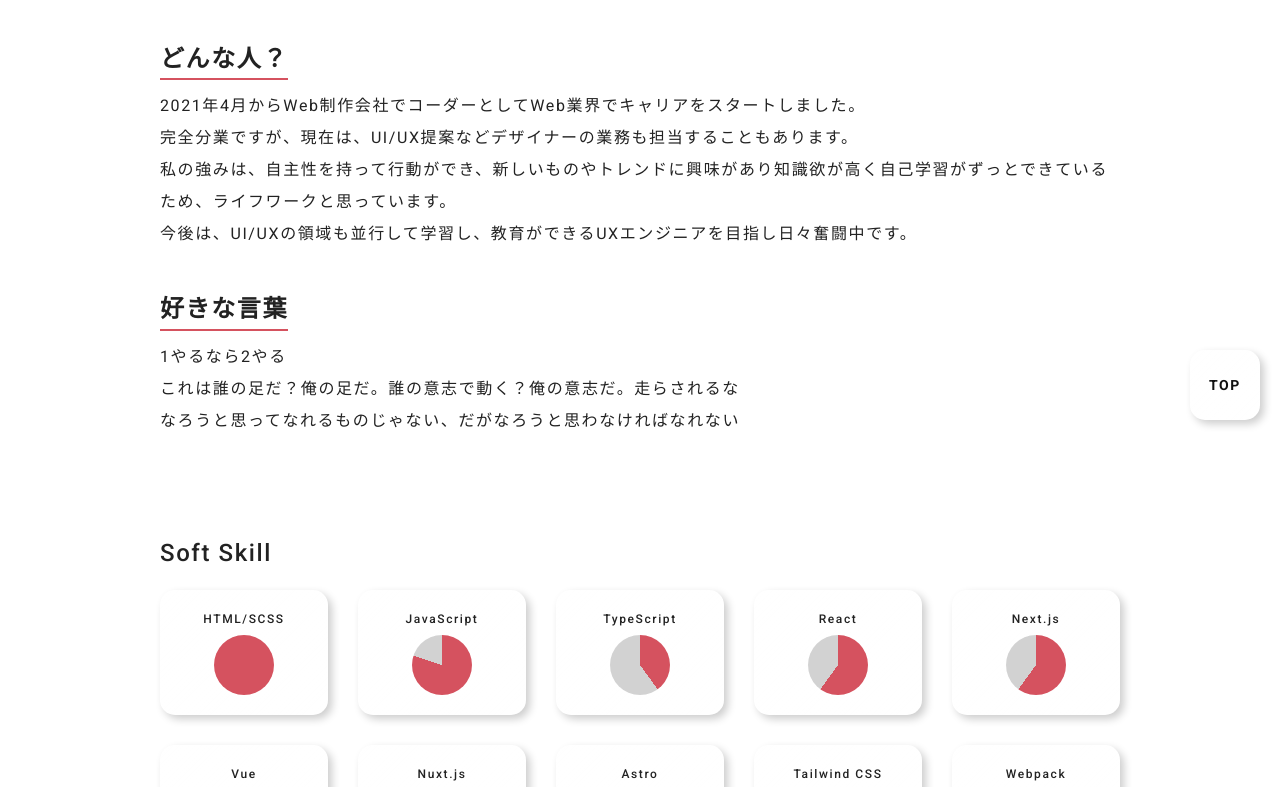
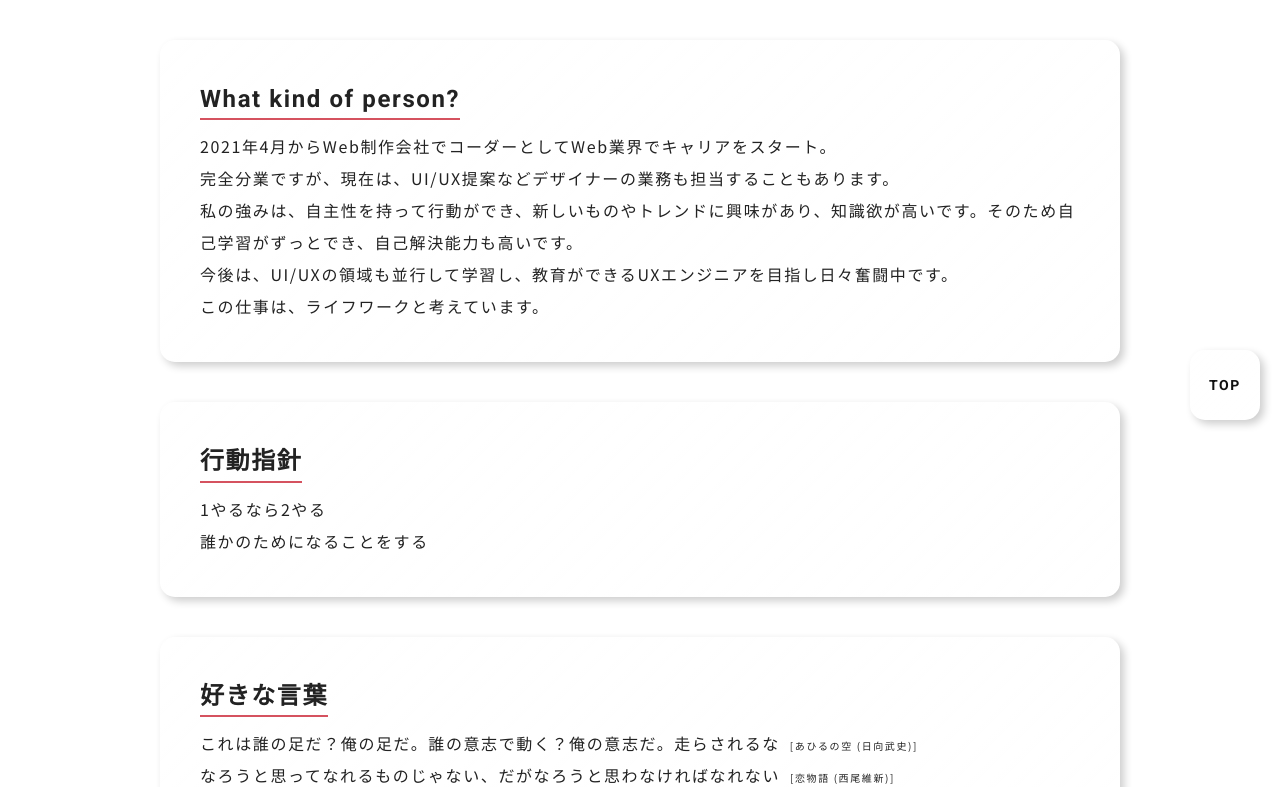
Before and after one commit to yuyuyusan/re-portfolio, a Next.js app: page /about in a window 1280 px wide. Shown: the part 360-1147 px from the top of the page. Built offline with nearby package versions, Linux system fonts and the light colour scheme.

Commit message:
[update] about

```diff
--- a/src/app/_components/ParticleBg/index.module.scss
+++ b/src/app/_components/ParticleBg/index.module.scss
@@ -1 +1,4 @@
 @use 'variables.scss' as *;
+.particlesBg {
+  position: fixed;
+}
--- a/src/app/_components/ParticleBg/index.tsx
+++ b/src/app/_components/ParticleBg/index.tsx
@@ -2,6 +2,7 @@
 import TSParticles from 'react-tsparticles';
 import { loadFull } from 'tsparticles';
 import { Engine } from 'tsparticles-engine';
+import styles from './index.module.scss';
 
 export default function ParticleBg() {
   const particlesInit = async (main: Engine) => {
@@ -11,6 +12,7 @@ export default function ParticleBg() {
     <TSParticles
       init={particlesInit}
       id="tsparticles"
+      className={styles.particlesBg}
       options={{
         autoPlay: true,
         background: {
--- a/src/app/_components/WorksListItem/index.module.scss
+++ b/src/app/_components/WorksListItem/index.module.scss
@@ -41,6 +41,9 @@
   width: calc((100% - (40px * 1)) / 2);
   @include mq(tab) {
     margin-bottom: 50px;
+    @include mq(sp) {
+      width: 100%;
+    }
   }
   &:last-child {
     margin-bottom: 0;
--- a/src/app/_components/WorksListItem/index.tsx
+++ b/src/app/_components/WorksListItem/index.tsx
@@ -66,7 +66,7 @@ export default function WorksListItem({
           />
         )}
         <figure className={styles.thumbnail}>
-          {works.mockup && (
+          {(works.mockup && (
             <Image
               src={works.mockup.url}
               alt={works.title}
@@ -82,7 +82,7 @@ export default function WorksListItem({
               }
               onClick={onClick}
             />
-          ) || (
+          )) || (
             <Image
               src={works.image.url}
               alt={works.title}
@@ -99,7 +99,6 @@ export default function WorksListItem({
               onClick={onClick}
             />
           )}
-
         </figure>
       </Link>
       <time
@@ -116,6 +115,7 @@ export default function WorksListItem({
         })}
       </time>
       <h3>{works.title}</h3>
+      {works.url && (
         <a
           href={works.url}
           target="_blank"
@@ -124,6 +124,7 @@ export default function WorksListItem({
         >
           {works.url}
         </a>
+      )}
     </li>
   );
 }
--- a/src/app/about/index.module.scss
+++ b/src/app/about/index.module.scss
@@ -17,8 +17,14 @@
 
 .def {
   margin-bottom: 100px;
-  .defInner {
+}
+.def .defInner {
   margin-bottom: 40px;
+  @include Glassmor;
+  padding: 40px;
+  @include mq(sp) {
+    padding: 40px 20px;
+  }
   &:last-child {
     margin-bottom: 0;
   }
@@ -27,25 +33,33 @@
     margin-bottom: 10px;
     border-bottom: 2px solid map-get($colors, red01);
     @include fontEn($size: 24px, $weight: bold);
+    @include mq(sp) {
+      @include fontEn($size: 20px, $weight: bold);
+    }
   }
   .defDesc {
-      @include fontEn($size: 16px, $weight: 400);
+    margin-bottom: 20px;
     line-height: 2;
+    &:last-child {
+      margin-bottom: 0;
+    }
+    &.jp {
+      @include fontJp($size: 16px, $weight: 400);
+      @include mq(sp) {
+        font-size: 14px;
       }
     }
+    &.en {
+      @include fontEn($size: 16px, $weight: 400);
+      @include mq(sp) {
+        font-size: 14px;
       }
-
-.jp {
-  display: none;
     }
-.jp,
-.en {
-  span {
-    display: block;
-    @include fontEn($size: 18px, $weight: 500);
-    margin-bottom: 20px;
-    &:last-child {
-      margin-bottom: 0;
+    .quote {
+      display: inline-block;
+      vertical-align: middle;
+      margin-left: 10px;
+      @include fontJp($size: 10px, $weight: 400);
     }
   }
 }
--- a/src/app/about/page.tsx
+++ b/src/app/about/page.tsx
@@ -4,19 +4,6 @@ import styles from './index.module.scss';
 import Image from 'next/image';
 
 export default function About() {
-  // const EnglishText = (
-  //   <>
-  //     I started my career in the web industry as a coder in a web production
-  //     company in April 2021. Although it is a complete division of labor, I am
-  //     currently also in charge of designers' tasks such as UI/UX proposals. My
-  //     strengths are that I can take initiative, am interested in new things and
-  //     trends, and have a high appetite for knowledge. I have a lot of hard work,
-  //     but I am able to self-learn all the time. For this reason, I consider this
-  //     to be my favorite job and my life's work. In the future, I will be
-  //     learning UI/UX areas in parallel, and I am struggling every day to become
-  //     a UX engineer who can educate others.
-  //   </>
-  // );
   return (
     <>
       <section className={`${styles.about} ${styles.aboutSkill}`}>
@@ -32,25 +19,51 @@ export default function About() {
         <div className={styles.profile}>
           <dl className={styles.def}>
             <div className={styles.defInner}>
-              <dt className={styles.defTitle}>どんな人？</dt>
-              <dd className={styles.defDesc}>
-                2021年4月からWeb制作会社でコーダーとしてWeb業界でキャリアをスタートしました。
+              <dt className={styles.defTitle}>What kind of person?</dt>
+              <dd className={`${styles.defDesc} ${styles.jp}`}>
+                2021年4月からWeb制作会社でコーダーとしてWeb業界でキャリアをスタート。
                 <br />
                 完全分業ですが、現在は、UI/UX提案などデザイナーの業務も担当することもあります。
                 <br />
-                私の強みは、自主性を持って行動ができ、新しいものやトレンドに興味があり知識欲が高く自己学習がずっとできているため、ライフワークと思っています。
+                私の強みは、自主性を持って行動ができ、新しいものやトレンドに興味があり、知識欲が高いです。そのため自己学習がずっとでき、自己解決能力も高いです。
                 <br />
                 今後は、UI/UXの領域も並行して学習し、教育ができるUXエンジニアを目指し日々奮闘中です。
+                <br />
+                この仕事は、ライフワークと考えています。
+              </dd>
+              {/* <dd className={`${styles.defDesc} ${styles.en}`}>
+                {`I started my career in the web industry as a coder in a web
+                production company in April 2021.
+                <br />
+                Although it is a complete division of labor, I am currently also
+                in charge of designers' tasks such as UI/UX proposals.
+                <br />
+                My strengths are that I can take initiative, am interested in
+                new things and trends, and have a high appetite for knowledge. I
+                have a lot of hard work, but I am able to self-learn all the
+                time.
+                <br /> For this reason, I consider this to be my favorite job
+                and my life's work. In the future, I will be learning UI/UX
+                areas in parallel, and I am struggling every day to become a UX
+                engineer who can educate others.`}
+              </dd> */}
+            </div>
+            <div className={styles.defInner}>
+              <dt className={styles.defTitle}>行動指針</dt>
+              <dd className={styles.defDesc}>
+                1やるなら2やる
+                <br />
+                誰かのためになることをする
               </dd>
             </div>
             <div className={styles.defInner}>
               <dt className={styles.defTitle}>好きな言葉</dt>
               <dd className={styles.defDesc}>
-                1やるなら2やる
-                <br />
                 これは誰の足だ？俺の足だ。誰の意志で動く？俺の意志だ。走らされるな
+                <span className={styles.quote}>[あひるの空 (日向武史)]</span>
                 <br />
                 なろうと思ってなれるものじゃない、だがなろうと思わなければなれない
+                <span className={styles.quote}>[恋物語 (西尾維新)]</span>
               </dd>
             </div>
           </dl>
--- a/src/app/styles/variables.scss
+++ b/src/app/styles/variables.scss
@@ -108,10 +108,10 @@ $breakpoint: (
   }
 }
 
-@mixin contentsBody($mx: 40px, $width: $vp-tab) {
+@mixin contentsBody($mx: 32px, $width: $vp-tab) {
   width: min(100% - $mx, $width);
   margin: 0 auto;
   @include vp-sp {
-    width: min(100% - 40px, $width);
+    width: min(100% - 32px, $width);
   }
 }
```
Lines whose indentation alone changed are shown as unchanged.
